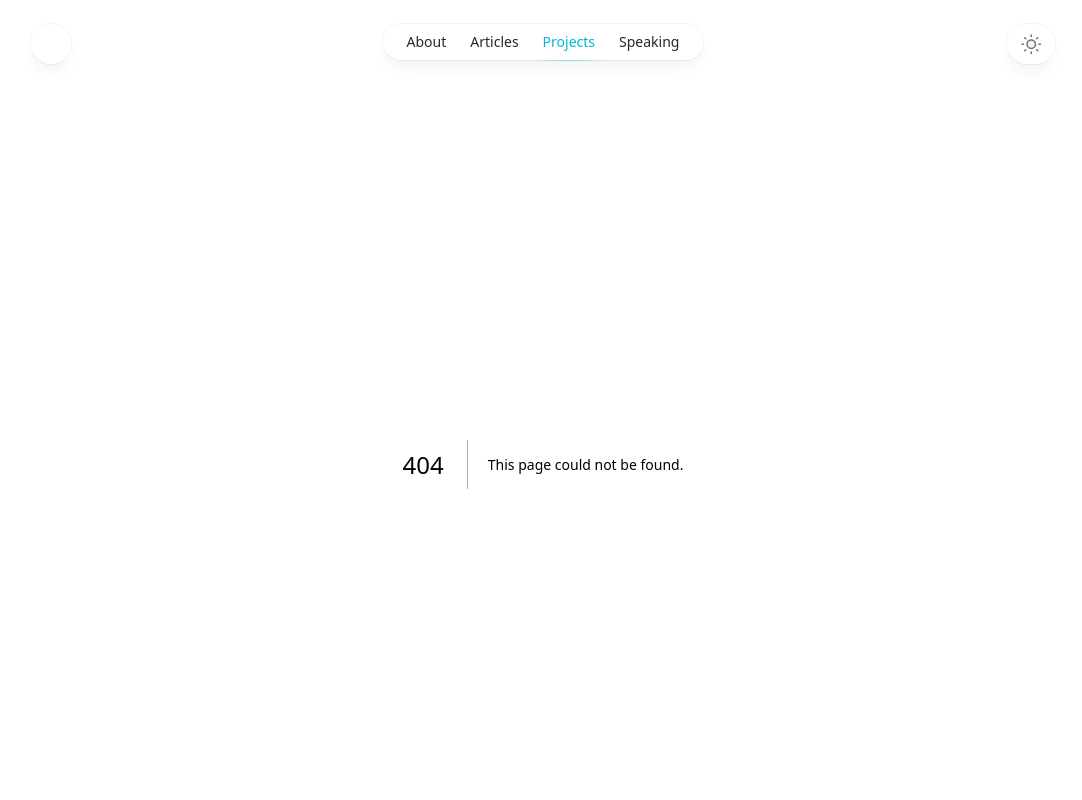
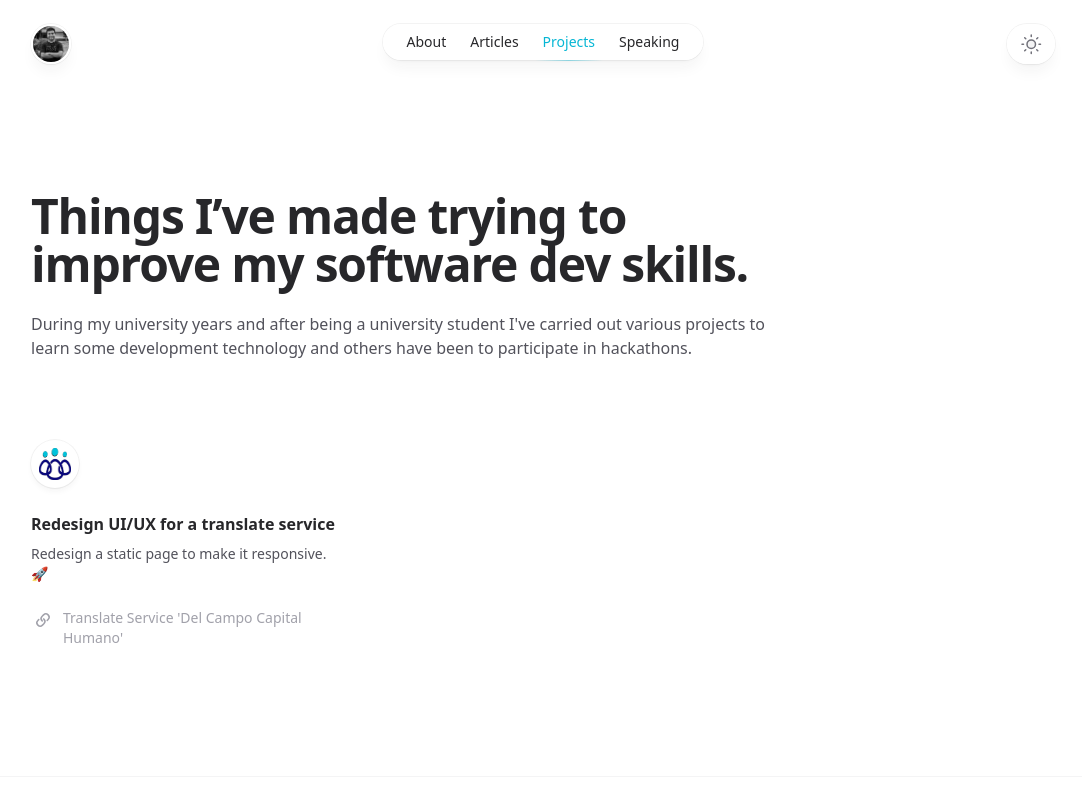
Before and after one commit to JosueHernandezR/personal-web-page-nextjs, a Next.js app in the folder josuehernandez/: page /projects in a window 1280 px wide. Before the commit this address had no page. Shown: the top 800 px of the page, without its empty margins (97-1179 px from the left). Built offline with nearby package versions, Linux system fonts and the light colour scheme.

Commit message:
Solve header 🪲 and add projects page 📟.

```diff
--- a/josuehernandez/app/Experiences.tsx
+++ b/josuehernandez/app/Experiences.tsx
@@ -42,18 +42,18 @@ export default function Experiences({
           {experiences.length > 2 && (
             <div className="flex justify-center">
               <button
-                className="group flex items-center text-sm font-medium text-zinc-800 dark:text-zinc-200 hover:text-teal-500 dark:hover:text-teal-500"
+                className="group flex items-center text-sm font-medium text-zinc-800 dark:text-zinc-200 hover:text-cyan-500 dark:hover:text-cyan-500"
                 onClick={() => setIsExpanded(!isExpanded)}
               >
                 {isExpanded ? (
                   <>
                     Show less
-                    <ChevronUpIcon className="ml-3 h-auto w-[10px] stroke-zinc-500 group-hover:stroke-teal-500 dark:group-hover:stroke-teal-500" />
+                    <ChevronUpIcon className="ml-3 h-auto w-[10px] stroke-zinc-500 group-hover:stroke-cyan-500 dark:group-hover:stroke-cyan-500" />
                   </>
                 ) : (
                   <>
                     Show more
-                    <ChevronDownIcon className="ml-3 h-auto w-[10px] stroke-zinc-500 group-hover:stroke-teal-500 dark:group-hover:stroke-teal-500" />
+                    <ChevronDownIcon className="ml-3 h-auto w-[10px] stroke-zinc-500 group-hover:stroke-cyan-500 dark:group-hover:stroke-cyan-500" />
                   </>
                 )}
               </button>
--- /dev/null
+++ b/josuehernandez/app/projects/ListProjects.tsx
@@ -0,0 +1,57 @@
+import { Card } from "@/components/Card";
+import { LinkIcon } from "@/components/Icons";
+import { server } from "@/config";
+
+import fs, { promises as ps } from "fs";
+import Image from "next/image";
+
+// get projects from local file
+async function getListProjects(): Promise<Project[]> {
+  if (fs.existsSync("public/content/projects.json")) {
+    const res = await ps.readFile("public/content/projects.json", "utf-8");
+    const projects: Project[] = JSON.parse(res);
+    return projects;
+  }
+
+  const projects = fetch(`${server}/content/projects.json`)
+    .then((response) => response.json())
+    .then((data) => {
+      return data;
+    });
+
+  return projects;
+}
+
+export default async function ListProjects(): Promise<JSX.Element> {
+  const projects: Project[] = await getListProjects();
+  return (
+    <ul
+      role="list"
+      className="grid grid-cols-1 gap-x-12 gap-y-16 sm:grid-cols-2 lg:grid-cols-3"
+    >
+      {projects.map((project) => (
+        <Card as="li" key={project.title}>
+          <div className="relative z-10 flex h-12 w-12 items-center justify-center rounded-full bg-white shadow-md shadow-zinc-800/5 ring-1 ring-zinc-900/5 dark:border dark:border-zinc-700/50 dark:bg-zinc-800 dark:ring-0">
+            <Image
+              src={project.logo.src}
+              //src={`/images/${project.logo.src}`}
+              alt={project.logo.alt}
+              height={32}
+              width={32}
+              className="h-8 w-8"
+              unoptimized
+            />
+          </div>
+          <h2 className="mt-6 text-base font-semibold text-zinc-800 dark:text-zinc-100">
+            <Card.Link href={project.link.href}>{project.title}</Card.Link>
+          </h2>
+          <Card.Description>{project.description}</Card.Description>
+          <p className="relative z-10 mt-6 flex text-sm font-medium text-zinc-400 transition group-hover:text-cyan-500 dark:text-zinc-200">
+            <LinkIcon className="h-6 w-6 flex-none" />
+            <span className="ml-2">{project.link.label}</span>
+          </p>
+        </Card>
+      ))}
+    </ul>
+  );
+}
--- /dev/null
+++ b/josuehernandez/app/projects/page.tsx
@@ -0,0 +1,21 @@
+import { Metadata } from "next";
+import { Suspense } from "react";
+import SimpleLayout from "@/components/SimpleLayout";
+import ListProjects from "./ListProjects";
+
+export const metadata: Metadata = {
+  title: "Projects",
+  description: "",
+};
+
+export default function Projects(): JSX.Element {
+  return (
+    <SimpleLayout title="Things I’ve made trying to improve my software dev skills." intro="During my university years and after being a university student I've carried out various projects to learn some development technology and others have been to participate in hackathons.">
+      <div className="mt-16 sm:mt-20">
+        <Suspense>
+            <ListProjects/>
+        </Suspense>
+      </div>
+    </SimpleLayout>
+  );
+}
--- a/josuehernandez/components/Avatar.tsx
+++ b/josuehernandez/components/Avatar.tsx
@@ -21,7 +21,11 @@ export function clamp(number: number, a: number, b: number) {
   return Math.min(Math.max(number, min), max);
 }
 
-export function AvatarContainer({ className, children, ...props }: AvatarContainerProps): JSX.Element {
+export function AvatarContainer({
+  className,
+  children,
+  ...props
+}: AvatarContainerProps): JSX.Element {
   return (
     <div
       className={clsx(
@@ -29,11 +33,17 @@ export function AvatarContainer({ className, children, ...props }: AvatarContain
         "h-10 w-10 rounded-full bg-white/90 p-0.5 shadow-lg shadow-zinc-800/5 ring-1 ring-zinc-900/5 backdrop-blur dark:bg-zinc-800/90 dark:ring-white/10"
       )}
       {...props}
-    />
+    >
+      {children}
+    </div>
   );
 }
 
-export function Avatar({ large = false, className, ...props }: AvatarProps):JSX.Element {
+export function Avatar({
+  large = false,
+  className,
+  ...props
+}: AvatarProps): JSX.Element {
   return (
     <Link
       href="/"
--- /dev/null
+++ b/josuehernandez/components/Card.tsx
@@ -0,0 +1,118 @@
+import clsx from "clsx";
+import Link from "next/link";
+import { ChevronRightIcon } from "./Icons";
+
+export function Card({
+  as: Component = "div",
+  className,
+  children,
+}: {
+  as?: React.ElementType;
+  className?: string;
+  children: React.ReactNode;
+}): JSX.Element {
+  return (
+    <Component
+      className={clsx(className, "group relative flex flex-col items-start")}
+    >
+      <div className="absolute -inset-y-6 -inset-x-4 z-0 scale-95 bg-zinc-50 opacity-0 transition group-hover:scale-100 group-hover:opacity-100 dark:bg-zinc-800/50 sm:-inset-x-6 sm:rounded-2xl" />
+      {children}
+    </Component>
+  );
+}
+
+Card.Link = function CardLink({
+  children,
+  ...props
+}: {
+  children: React.ReactNode;
+  [key: string]: any;
+}): JSX.Element {
+  return (
+    <>
+      <Link href={""} {...props}>
+        <span className="absolute -inset-y-6 -inset-x-4 z-20 sm:-inset-x-6 sm:rounded-2xl" />
+        <span className="relative z-10">{children}</span>
+      </Link>
+    </>
+  );
+};
+
+Card.Title = function CardTitle({
+  as: Component = "h2",
+  href,
+  children,
+}: {
+  as?: React.ElementType;
+  href?: string;
+  children: React.ReactNode;
+}): JSX.Element {
+  return (
+    <Component className="text-base font-semibold tracking-tight text-zinc-800 dark:text-zinc-100">
+      {href ? <Card.Link href={href}>{children}</Card.Link> : children}
+    </Component>
+  );
+};
+
+Card.Description = function CardDescription({
+  children,
+}: {
+  children: React.ReactNode;
+}): JSX.Element {
+  return (
+    <p className="relative z-10 mt-2 text-sm text-zinc-600 dark:text-zinc-400">
+      {children}
+    </p>
+  );
+};
+
+Card.Cta = function CardCta({
+  children,
+}: {
+  children: React.ReactNode;
+}): JSX.Element {
+  return (
+    <div
+      aria-hidden="true"
+      className="relative z-10 mt-4 flex items-center text-sm font-medium text-cyan-500"
+    >
+      {children}
+      <ChevronRightIcon className="ml-1 h-4 w-4 stroke-current" />
+    </div>
+  );
+};
+
+Card.Eyebrow = function CardEyebrow({
+  as: Component = "p",
+  decorate = false,
+  className,
+  children,
+  ...props
+}: {
+  as?: React.ElementType;
+  decorate?: boolean;
+  className?: string;
+  children: React.ReactNode;
+  [key: string]: any;
+}): JSX.Element {
+  return (
+    <Component
+      className={clsx(
+        className,
+        "relative z-10 order-first mb-3 flex items-center text-sm text-zinc-400 dark:text-zinc-500",
+        decorate && "pl-3.5"
+      )}
+      {...props}
+    >
+      {decorate && (
+        <span
+          className="absolute inset-y-0 left-0 flex items-center"
+          aria-hidden="true"
+        >
+          <span className="h-4 w-0.5 rounded-full bg-zinc-200 dark:bg-zinc-500" />
+        </span>
+      )}
+      {children}
+    </Component>
+  );
+};
--- a/josuehernandez/components/ExperienceCard.tsx
+++ b/josuehernandez/components/ExperienceCard.tsx
@@ -53,8 +53,8 @@ export default function ExperienceCard({
           </div>
         </div>
       </Link>
-      <span className="absolute w-[50%] -bottom-px right-px h-px bg-gradient-to-r from-teal-500/0 via-teal-500/40 to-teal-500/0 dark:from-teal-400/0 dark:via-teal-400/40 dark:to-teal-400/0"></span>
-      <span className="absolute w-px -left-px top-[40%] h-[40%] bg-gradient-to-b from-teal-500/0 via-teal-500/40 to-teal-500/0 dark:from-teal-400/0 dark:via-teal-400/40 dark:to-teal-400/0"></span>
+      <span className="absolute w-[50%] -bottom-px right-px h-px bg-gradient-to-r from-cyan-500/0 via-cyan-500/40 to-cyan-500/0 dark:from-cyan-400/0 dark:via-cyan-400/40 dark:to-cyan-400/0"></span>
+      <span className="absolute w-px -left-px top-[40%] h-[40%] bg-gradient-to-b from-cyan-500/0 via-cyan-500/40 to-cyan-500/0 dark:from-cyan-400/0 dark:via-cyan-400/40 dark:to-cyan-400/0"></span>
     </div>
   );
 }
--- a/josuehernandez/components/Header.tsx
+++ b/josuehernandez/components/Header.tsx
@@ -1,14 +1,14 @@
 "use client";
 
 import { useEffect, useRef } from "react";
-import { Avatar, AvatarContainer, clamp } from "./Avatar";
 import { usePathname } from "next/navigation";
-
 import { Container } from "./Container";
 import { MobileNavigation } from "./MobileNavigation";
 import { DesktopNavigation } from "./DesktopNavigation";
+import { Avatar, AvatarContainer, clamp } from "./Avatar";
+import { NavRoutes } from "@/constants/nav_routes";
 import ThemeSelector from "./ThemeSelector";
-import { NavRoutes } from "@/constants/nav_routes";
+
 
 export default function HeaderComponent() {
   let isHomePage = usePathname() === "/";
@@ -144,7 +144,7 @@ export default function HeaderComponent() {
             />
             <Container
               className="top-0 order-last -mb-3 pt-3"
-              style={{ position: "var(--header-position)" as any}}
+              style={{ position: "var(--header-position)" }}
             >
               <div className="relative">
                 <AvatarContainer
@@ -163,6 +163,7 @@ export default function HeaderComponent() {
             </Container>
           </>
         )}
+        {/* Nav for other pages */}
         <div
           ref={headerRef as any}
           className="top-0 z-10 pt-6"
@@ -170,21 +171,26 @@ export default function HeaderComponent() {
             position: "var(--header-position)" as any,
           }}
         >
-          <Container
-            className="top-[var(--header-top,theme(spacing.6))] w-full"
-            style={{ position: "var(--header-inner-position)" }}
-          >
+          <Container>
             <div className="relative flex gap-4">
               <div className="flex flex-1">
                 {!isHomePage && (
-                  <AvatarContainer>
+                  <>
+                    <AvatarContainer>
                     <Avatar />
-                  </AvatarContainer>
+                    </AvatarContainer>
+                  </>
                 )}
               </div>
               <div className="flex flex-1 justify-end md:justify-center">
-                <MobileNavigation links={NavRoutes} className="pointer-events-auto md:hidden"/>
-                <DesktopNavigation links={NavRoutes} className="pointer-events-auto hidden md:block" />
+                <MobileNavigation
+                  links={NavRoutes}
+                  className="pointer-events-auto md:hidden"
+                />
+                <DesktopNavigation
+                  links={NavRoutes}
+                  className="pointer-events-auto hidden md:block"
+                />
               </div>
               <div className="flex justify-end md:flex-1">
                 <div className="pointer-events-auto">
--- /dev/null
+++ b/josuehernandez/components/SimpleLayout.tsx
@@ -0,0 +1,27 @@
+import { Container } from "./Container";
+
+export default function SimpleLayout({
+  title,
+  intro,
+  children,
+}: {
+  title: string;
+  intro?: string;
+  children: React.ReactNode;
+}): JSX.Element {
+  return (
+    <Container className="mt-16 sm:mt-32">
+      <header className="max-w-3xl">
+        <h1 className="text-4xl font-bold tracking-tight text-zinc-800 dark:text-zinc-100 sm:text-5xl">
+          {title}
+        </h1>
+        {intro && (
+          <p className="mt-6 text-base text-zinc-600 dark:text-zinc-400">
+            {intro}
+          </p>
+        )}
+      </header>
+      <div className="mt-8 sm:mt-6">{children}</div>
+    </Container>
+  );
+}
--- a/josuehernandez/components/ThemeSelector.tsx
+++ b/josuehernandez/components/ThemeSelector.tsx
@@ -20,7 +20,6 @@ export default function ThemeSelector(): JSX.Element {
 
   function toggleTheme(): void {
     disableTransitionsTemporarily();
-    console.log(currtentTheme);
     if (currtentTheme === "dark") {
       setTheme("light");
     } else {
--- /dev/null
+++ b/josuehernandez/public/content/projects.json
@@ -0,0 +1,14 @@
+[
+    {
+      "title": "Redesign UI/UX for a translate service",
+      "description": "Redesign a static page to make it responsive. 🚀",
+      "link": {
+        "href": "https://traduccion-project.vercel.app/",
+        "label": "Translate Service 'Del Campo Capital Humano'"
+      },
+      "logo": {
+        "src": "/images/logo_1.png",
+        "alt": "People"
+      }
+    }
+  ]
--- a/josuehernandez/styles/globals.css
+++ b/josuehernandez/styles/globals.css
@@ -1,6 +1,26 @@
 @tailwind base;
 @tailwind components;
 @tailwind utilities;
+
+@layer utilities {
+  .no-scrollbar::-webkit-scrollbar {
+    display: none;
+  }
+
+  .no-scrollbar {
+    -ms-overflow-style: none;
+    scrollbar-width: none;
+  }
+
+  .thin-scrollbar::-webkit-scrollbar {
+    height: 10px !important;
+  }
+
+  .thin-scrollbar::-webkit-scrollbar-thumb {
+    background-color: theme("colors.teal.500");
+    border-radius: 6px;
+  }
+}
 
 .title {
   @apply text-3xl font-bold tracking-tight text-zinc-800 dark:text-zinc-100 sm:text-5xl;
@@ -8,7 +28,6 @@
 .subtitle {
   @apply text-gray-600 dark:text-gray-400 tracking-tighter mb-4;
 }
-
 .paragraph {
   @apply mt-6 text-base text-zinc-600 dark:text-zinc-400;
 }
```
Also changed, not shown: josuehernandez/typings.d.ts (+13 -0 lines), josuehernandez/public/images/avatar.jpg (added), josuehernandez/public/images/logo_1.png (added).
